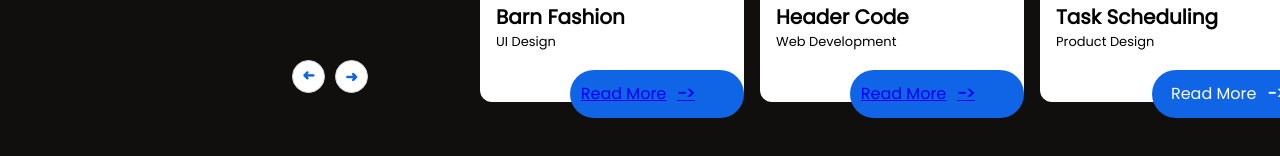
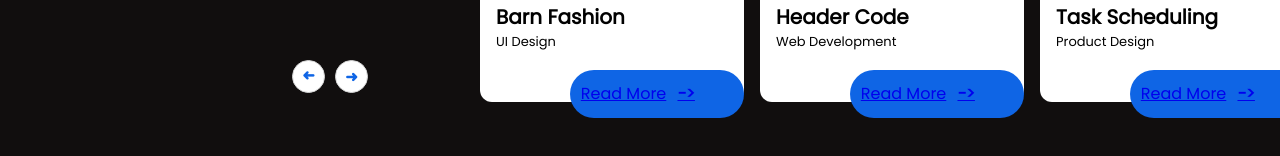
Before and after one commit to dikyriz/landing-page1, a React (Create React App) app: page /portofolio in a window 1280 px wide. Shown: the part 448-604 px from the top of the page. Built offline with nearby package versions, Linux system fonts and the light colour scheme.

Commit message:
update pages

```diff
--- a/src/pages/Portofolio.js
+++ b/src/pages/Portofolio.js
@@ -48,7 +48,7 @@ export default function Portofolio () {
                         <h4 className="card-title">Task Scheduling</h4>
                         <p className="card-description">Product Design</p>
                     </div>
-                    <button className="btn-card"><Link to="/carddetail">Read More<span className="arrow-card">&#8722;&gt;</span></Link></button>
+                    <Link to="/carddetail" className="btn-card">Read More<span className="arrow-card">&#8722;&gt;</span></Link>
                 </div>
                 </li>
             </ul>
```
